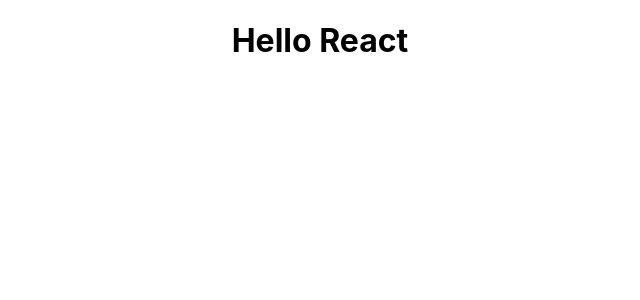
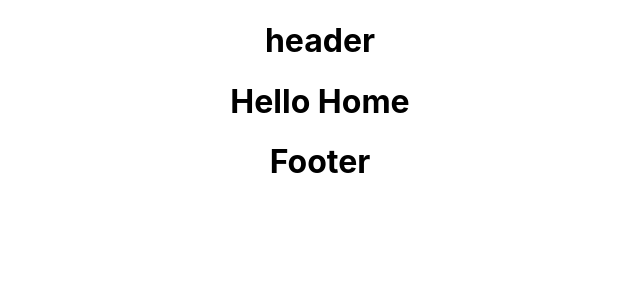
Before and after one commit to zeelweetech/bio-ai-pine, a React (Create React App) app: page / in a window 1280 px wide. Shown: the top 300 px of the page, without its empty margins (320-960 px from the left). Built offline with nearby package versions, Linux system fonts and the light colour scheme.

Commit message:
setup for header and Footer

```diff
--- a/src/components/About.js
+++ b/src/components/About.js
@@ -1,8 +1,12 @@
 import React from "react";
+import Header from "../pages/Header";
+import Footer from "../pages/Footer";
 function About() {
     return (
         <div>
+            <Header />
             <h1>Hello About</h1>
+            <Footer />
         </div>
     )
 }
--- a/src/components/ContactUs.js
+++ b/src/components/ContactUs.js
@@ -1,8 +1,12 @@
 import React from "react";
+import Header from "../pages/Header";
+import Footer from "../pages/Footer";
 function ContactUs() {
     return (
         <div>
+            <Header />
             <h1>Hello ContactUs</h1>
+            <Footer />
         </div>
     )
 }
--- a/src/components/Faq.js
+++ b/src/components/Faq.js
@@ -1,8 +1,12 @@
 import React from "react";
+import Header from "../pages/Header";
+import Footer from "../pages/Footer";
 function Faq() {
     return (
         <div>
+            <Header />
             <h1>Hello Faq</h1>
+            <Footer />
         </div>
     )
 }
--- a/src/components/Home.js
+++ b/src/components/Home.js
@@ -1,8 +1,14 @@
 import React from "react";
+import Header from "../pages/Header";
+import Footer from "../pages/Footer";
+
+
 function Home() {
     return (
         <div>
-            <h1>Hello React</h1>
+            <Header />
+            <h1>Hello Home</h1>
+            <Footer />
         </div>
     )
 }
--- /dev/null
+++ b/src/pages/Footer.js
@@ -0,0 +1,11 @@
+import React from "react";
+
+function Footer() {
+    return (
+        <div>
+            <h1>Footer</h1>
+        </div>
+    )
+}
+
+export default Footer;
--- /dev/null
+++ b/src/pages/Header.js
@@ -0,0 +1,11 @@
+import React from "react";
+
+function Header() {
+    return (
+        <div>
+            <h1>header</h1>
+        </div>
+    )
+}
+
+export default Header;
```
